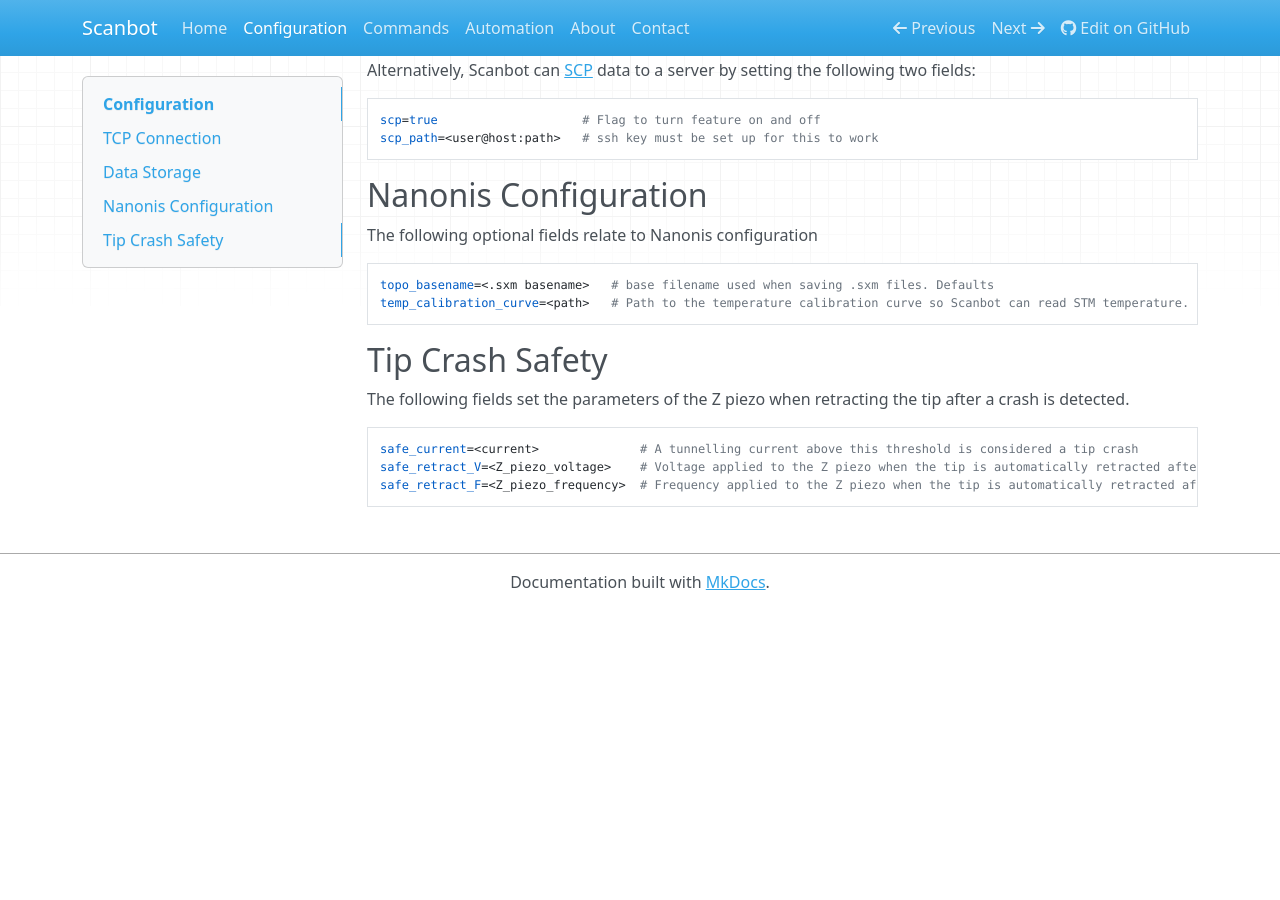
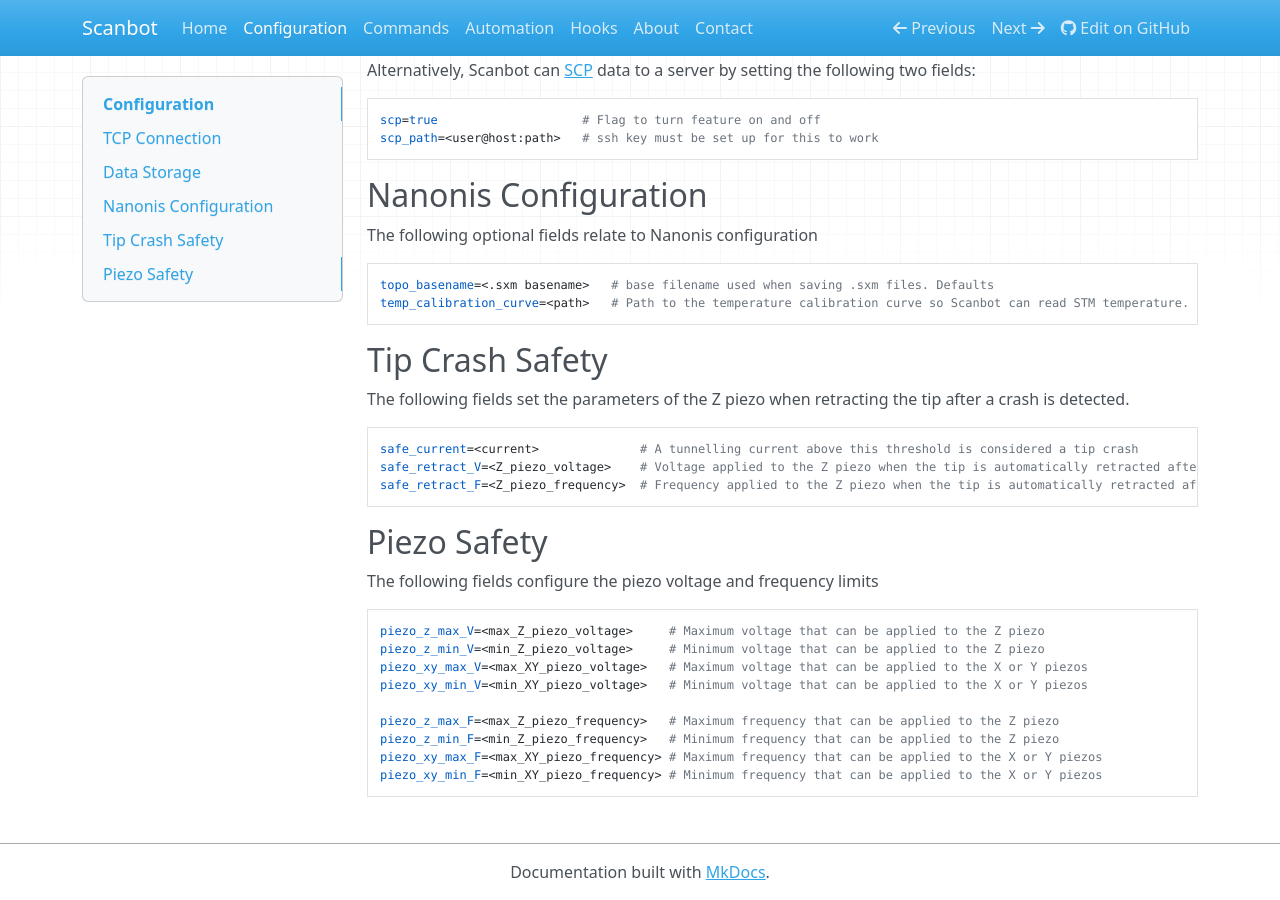
Before and after one commit to New-Horizons-SPM/scanbot, an MkDocs documentation site: the page built from docs/configuration.md, in a window 1280 px wide and 900 px high, scrolled down 623 px. Built offline with MkDocs 1.6.1, drawn with Linux system fonts in a browser that asks for light colours; nearby versions of some CDN libraries; before the commit the page ends 1233 px from its top, so only the background shows below that.

Commit message:
More documentation updates

````diff
--- a/docs/configuration.md
+++ b/docs/configuration.md
@@ -42,3 +42,17 @@
 safe_retract_V=<Z_piezo_voltage>    # Voltage applied to the Z piezo when the tip is automatically retracted after a crash is detected
 safe_retract_F=<Z_piezo_frequency>  # Frequency applied to the Z piezo when the tip is automatically retracted after a crash is detected
 ```
+
+## Piezo Safety
+The following fields configure the piezo voltage and frequency limits
+```
+piezo_z_max_V=<max_Z_piezo_voltage>     # Maximum voltage that can be applied to the Z piezo
+piezo_z_min_V=<min_Z_piezo_voltage>     # Minimum voltage that can be applied to the Z piezo
+piezo_xy_max_V=<max_XY_piezo_voltage>   # Maximum voltage that can be applied to the X or Y piezos
+piezo_xy_min_V=<min_XY_piezo_voltage>   # Minimum voltage that can be applied to the X or Y piezos
+
+piezo_z_max_F=<max_Z_piezo_frequency>   # Maximum frequency that can be applied to the Z piezo
+piezo_z_min_F=<min_Z_piezo_frequency>   # Minimum frequency that can be applied to the Z piezo
+piezo_xy_max_F=<max_XY_piezo_frequency> # Maximum frequency that can be applied to the X or Y piezos
+piezo_xy_min_F=<min_XY_piezo_frequency> # Minimum frequency that can be applied to the X or Y piezos
+```
--- a/mkdocs.yml
+++ b/mkdocs.yml
@@ -7,6 +7,7 @@
     - Configuration: 'configuration.md'
     - Commands: 'commands.md'
     - Automation: 'automation.md'
+    - Hooks: 'hooks.md'
     - About: 'about.md'
     - Contact: 'contact.md'
 
````
Also changed, not shown: docs/automation.md (+23 -5 lines), docs/contact.md (+2 -0 lines), docs/hooks.md (added, +85 -0 lines), docs/index.md (+4 -2 lines).
